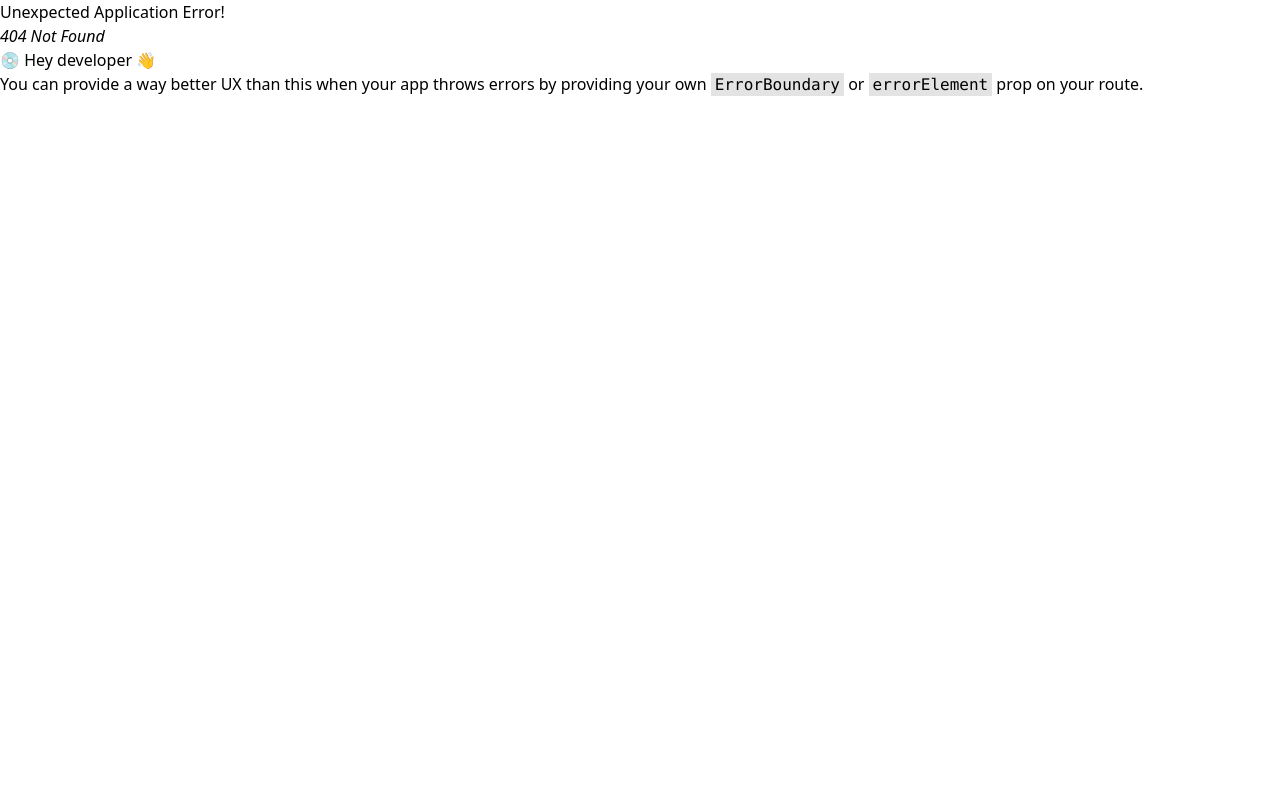
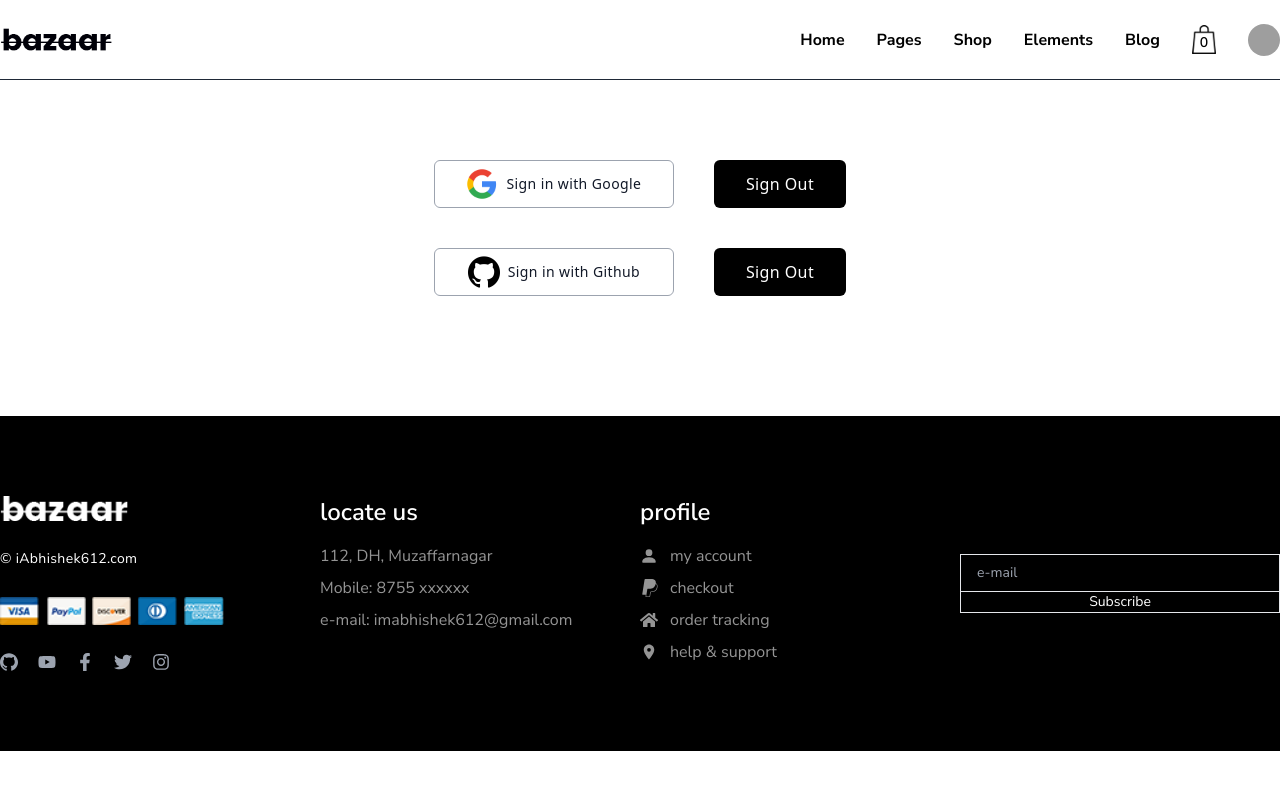
Before and after one commit to iAbhishekPanwar/bazar, a React (Create React App) app in the folder client/: page /login in a window 1280 px wide. Before the commit this address had no page. Shown: the top 790 px of the page. Built offline with nearby package versions, Linux system fonts and the light colour scheme; grey boxes are pictures that could not be loaded.

Commit message:
implemented firebase auth

```diff
--- a/client/src/App.js
+++ b/client/src/App.js
@@ -11,6 +11,7 @@ import {
 import Cart from "./pages/Cart";
 import { productsData } from "./api/Api";
 import Product from "./components/Product";
+import Login from "./pages/Login";
 
 const Layout = () => {
   return (
@@ -41,6 +42,10 @@ const router = createBrowserRouter([
         path: "/cart",
         element: <Cart />,
       },
+      {
+        path: "/login",
+        element: <Login />,
+      },
     ],
   },
 ]);
--- a/client/src/components/Header.jsx
+++ b/client/src/components/Header.jsx
@@ -5,7 +5,7 @@ import { useSelector } from "react-redux";
 
 const Header = () => {
   const productData = useSelector((state) => state.bazar.productData);
-  console.log(productData);
+  const userInfo = useSelector((state) => state.bazar.userInfo);
   return (
     <div className="w-full h-20 bg-white border-b-[1px] border-b-gray-800 font-titleFont sticky top-0 z-50">
       <div className="max-w-screen-xl h-full mx-auto flex items-center justify-between">
@@ -40,11 +40,22 @@ const Header = () => {
               </span>
             </div>
           </Link>
-          <img
-            className="w-8 h-8 rounded-full"
-            src="https://cdn.pixabay.com/photo/2016/08/08/09/17/avatar-1577909_1280.png"
-            alt="Profile"
-          />
+          <Link to="/login">
+            <img
+              className="w-8 h-8 rounded-full"
+              src={
+                userInfo
+                  ? userInfo.image
+                  : "https://cdn.pixabay.com/photo/2016/08/08/09/17/avatar-1577909_1280.png"
+              }
+              alt="Profile"
+            />
+          </Link>
+          {userInfo && (
+            <p className="text-base font-titleFont font-semibold underline underline-offset-2">
+              {userInfo.name}
+            </p>
+          )}
         </div>
       </div>
     </div>
--- /dev/null
+++ b/client/src/firebase.config.js
@@ -0,0 +1,17 @@
+// Import the functions you need from the SDKs you need
+import { initializeApp } from "firebase/app";
+// TODO: Add SDKs for Firebase products that you want to use
+// https://firebase.google.com/docs/web/setup#available-libraries
+
+// Your web app's Firebase configuration
+const firebaseConfig = {
+  apiKey: "AIzaSyDOLT50DL9pxzMXiUk4q3gfuQJVM3G-pY8",
+  authDomain: "bazarapp-b3b58.firebaseapp.com",
+  projectId: "bazarapp-b3b58",
+  storageBucket: "bazarapp-b3b58.appspot.com",
+  messagingSenderId: "806648344164",
+  appId: "1:806648344164:web:816b99d53b0256ec43b971",
+};
+
+// Initialize Firebase
+export const app = initializeApp(firebaseConfig);
--- a/client/src/index.js
+++ b/client/src/index.js
@@ -6,10 +6,11 @@ import { Provider } from "react-redux";
 import { persistor, store } from "./redux/store";
 import "react-toastify/dist/ReactToastify.css";
 import { PersistGate } from "redux-persist/integration/react";
+import { app } from "./firebase.config";
 
 const root = ReactDOM.createRoot(document.getElementById("root"));
 root.render(
-  <Provider store={store}>
+  <Provider store={store} app={app}>
     <PersistGate loading={"loading"} persistor={persistor}>
       <App />
     </PersistGate>
--- a/client/src/pages/Cart.jsx
+++ b/client/src/pages/Cart.jsx
@@ -1,10 +1,14 @@
 import React, { useEffect, useState } from "react";
 import { useSelector } from "react-redux";
 import CartItem from "../components/CartItem";
+import { ToastContainer, toast } from "react-toastify";
 
 const Cart = () => {
   const productData = useSelector((state) => state.bazar.productData);
+  const userInfo = useSelector((state) => state.bazar.userInfo);
   const [totalAmt, setTotalAmt] = useState("");
+  const [payNow, setPayNow] = useState(false);
+
   useEffect(() => {
     let price = 0;
     productData.map((item) => {
@@ -13,6 +17,14 @@ const Cart = () => {
     });
     setTotalAmt(price.toFixed(2));
   }, [productData]);
+
+  const handleCheckout = () => {
+    if (userInfo) {
+      setPayNow(true);
+    } else {
+      toast.error("Please sign in to Checkout");
+    }
+  };
   return (
     <div>
       <img
@@ -43,13 +55,25 @@ const Cart = () => {
             Total <span className="text-xl font-bold">${totalAmt}</span>
           </p>
           <button
-            onClick={() => {}}
+            onClick={handleCheckout}
             className="text-base bg-black text-white w-full py-3 mt-6 hover:bg-gray-800 duration-300"
           >
             proceed to checkout
           </button>
         </div>
       </div>
+      <ToastContainer
+        position="top-left"
+        autoClose={2000}
+        hideProgressBar={false}
+        newestOnTop={false}
+        closeOnClick
+        rtl={false}
+        pauseOnFocusLoss
+        draggable
+        pauseOnHover
+        theme="dark"
+      />
     </div>
   );
 };
--- /dev/null
+++ b/client/src/pages/Login.jsx
@@ -0,0 +1,92 @@
+import React from "react";
+import { githubLogo, googleLogo } from "../assets";
+import {
+  GoogleAuthProvider,
+  getAuth,
+  signInWithPopup,
+  signOut,
+} from "firebase/auth";
+import { ToastContainer, toast } from "react-toastify";
+import { useDispatch } from "react-redux";
+import { addUser, removeUser } from "../redux/bazarSlice";
+import { useNavigate } from "react-router-dom";
+
+const Login = () => {
+  const navigate = useNavigate();
+  const dispatch = useDispatch();
+  const auth = getAuth();
+  const provider = new GoogleAuthProvider();
+  const handleGoogleLogin = (e) => {
+    e.preventDefault();
+    signInWithPopup(auth, provider)
+      .then((result) => {
+        const user = result.user;
+        dispatch(
+          addUser({
+            _id: user.uid,
+            name: user.displayName,
+            email: user.email,
+            image: user.photoURL,
+          })
+        );
+        setTimeout(() => {
+          navigate("/");
+        }, 1500);
+      })
+      .catch((error) => {
+        console.log(error);
+      });
+  };
+  const handleSignOut = () => {
+    signOut(auth)
+      .then(() => {
+        toast.success("Log Out Successfully!");
+        dispatch(removeUser());
+      })
+      .catch((error) => {
+        console.log(error);
+      });
+  };
+  return (
+    <div className="w-full flex flex-col items-center justify-center gap-10 py-20">
+      <div className="w-full flex items-center justify-center gap-10">
+        <div
+          onClick={handleGoogleLogin}
+          className="text-base w-60 h-12 tracking-wide border-[1px] border-gray-400 rounded-md flex items-center justify-center gap-2 hover:border-blue-600 cursor-pointer duration-300"
+        >
+          <img className="w-8" src={googleLogo} alt="googleLogo" />
+          <span className="text-sm text-gray-900"> Sign in with Google</span>
+        </div>
+        <button
+          onClick={handleSignOut}
+          className="bg-black text-white text-base py-3 px-8 tracking-wide rounded-md hover:bg-gray-800 duration-300"
+        >
+          Sign Out
+        </button>
+      </div>
+      <div className="w-full flex items-center justify-center gap-10">
+        <div className="text-base w-60 h-12 tracking-wide border-[1px] border-gray-400 rounded-md flex items-center justify-center gap-2 hover:border-blue-600 cursor-pointer duration-300">
+          <img className="w-8" src={githubLogo} alt="githubLogo" />
+          <span className="text-sm text-gray-900"> Sign in with Github</span>
+        </div>
+        <button className="bg-black text-white text-base py-3 px-8 tracking-wide rounded-md hover:bg-gray-800 duration-300">
+          Sign Out
+        </button>
+      </div>
+      <ToastContainer
+        position="top-left"
+        autoClose={2000}
+        hideProgressBar={false}
+        newestOnTop={false}
+        closeOnClick
+        rtl={false}
+        pauseOnFocusLoss
+        draggable
+        pauseOnHover
+        theme="dark"
+      />
+    </div>
+  );
+};
+
+export default Login;
--- a/client/src/redux/bazarSlice.js
+++ b/client/src/redux/bazarSlice.js
@@ -45,6 +45,14 @@ export const bazarSlice = createSlice({
         item.quantity--;
       }
     },
+    // =============== User Start here ==============
+    addUser: (state, action) => {
+      state.userInfo = action.payload;
+    },
+    removeUser: (state) => {
+      state.userInfo = null;
+    },
+    // =============== User End here ================
   },
 });
 
@@ -54,5 +62,7 @@ export const {
   resetCart,
   increamentQuantity,
   decrementQuantity,
+  addUser,
+  removeUser,
 } = bazarSlice.actions;
 export default bazarSlice.reducer;
```
